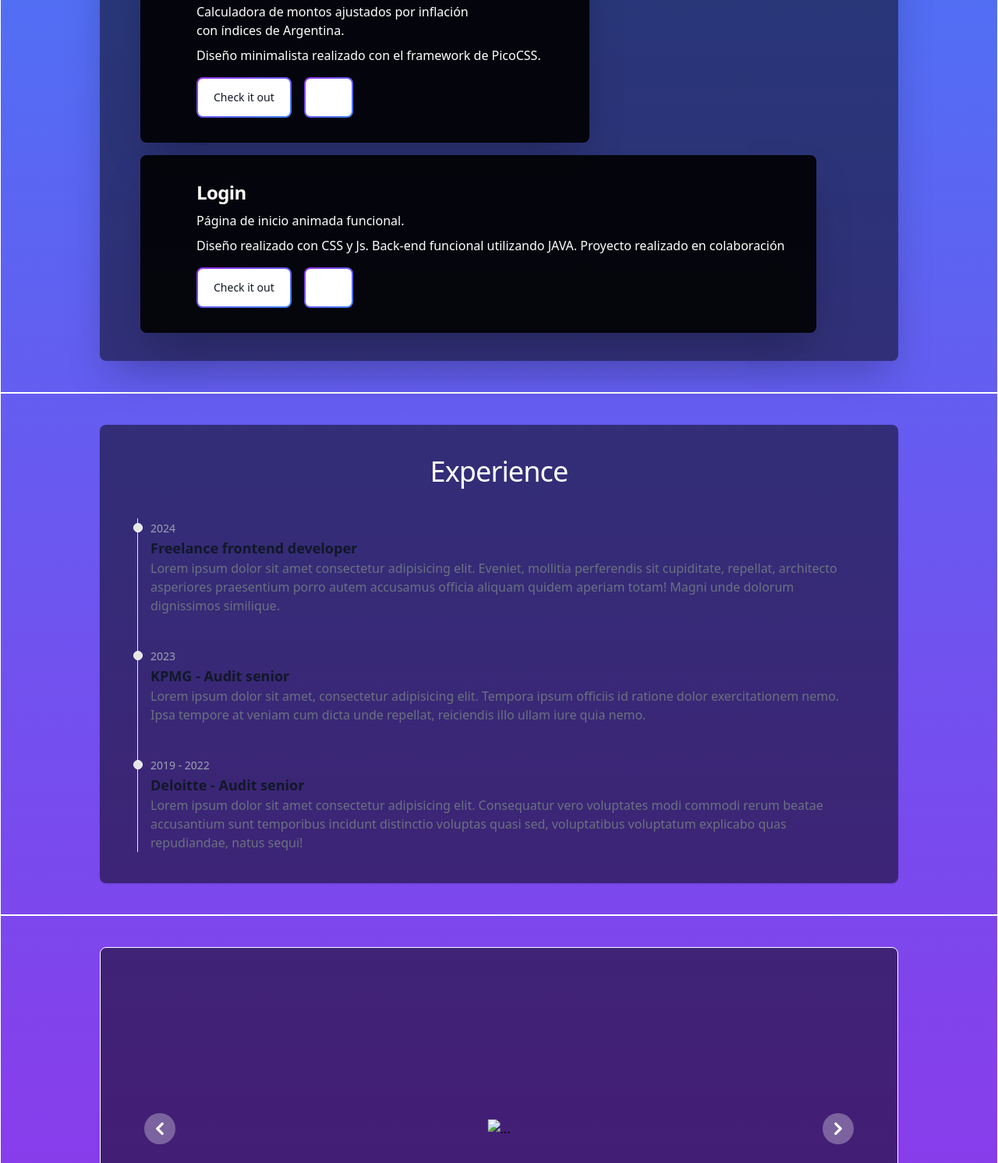
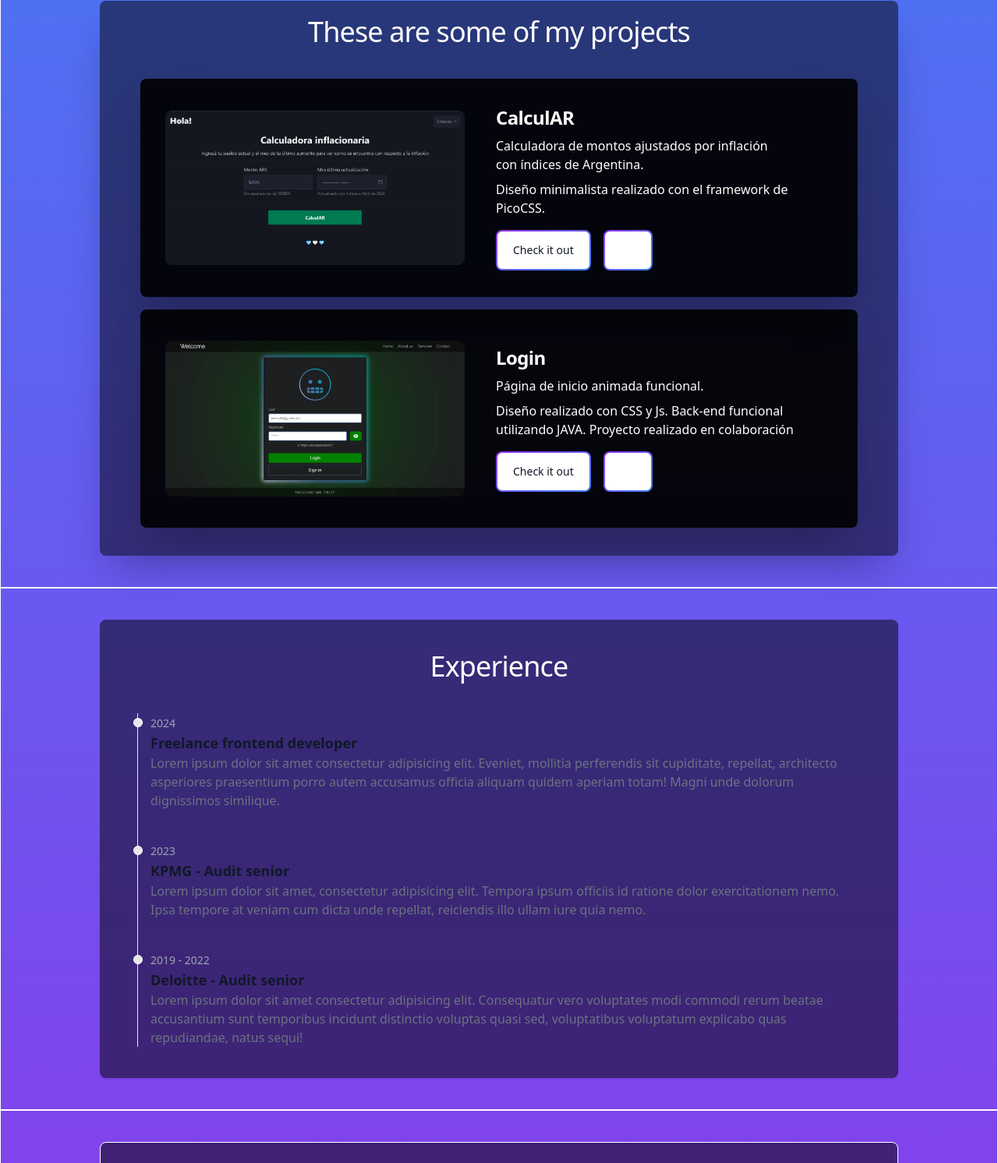
Before and after one commit to MaxiCastaneda/flowbite-tw-project, a plain HTML site: page index.html in a window 1280 px wide. Shown: the part 608-2100 px from the top of the page at 78% size. Drawn offline with nearby package versions, Linux system fonts and the light colour scheme; the site is published under a folder, as on GitHub Pages, so addresses that start at the root find nothing.

Commit message:
img fixed

```diff
--- a/index.html
+++ b/index.html
@@ -16,7 +16,7 @@
     <nav class="fixed top-0 w-full h-16 z-50 bg-white border-gray-200 dark:bg-black dark:bg-opacity-50">
         <div class="max-w-screen-xl flex flex-wrap items-center justify-center mx-auto p-4">
             <a href="https://flowbite.com/" class="flex items-center space-x-3 rtl:space-x-reverse">
-                <img src="/img/max.jpg" class="h-8 rounded-full mr-8  animate-pulse" alt="Max avatar" />
+                <img src="img/max.jpg" class="h-8 rounded-full mr-8  animate-pulse" alt="Max avatar" />
             </a>
             <button data-collapse-toggle="navbar-default" type="button"
                 class="inline-flex items-center p-2 w-10 h-10 justify-center text-sm text-gray-500 rounded-lg md:hidden hover:bg-gray-100 focus:outline-none focus:ring-2 focus:ring-gray-200 dark:text-gray-400 dark:hover:bg-gray-700 dark:focus:ring-gray-600"
@@ -57,7 +57,7 @@
         <div
             class="flex flex-col md:flex-row w-full m-10 md:w-fit h-full justify-center p-5 bg-black bg-opacity-50 rounded-lg">
             <div class="flex justify-center p-4">
-                <img class="rounded-xl object-cover aspect-square" src="/img/max.webp" alt="" />
+                <img class="rounded-xl object-cover aspect-square" src="img/max.webp" alt="" />
             </div>
             <div class="flex flex-col justify-center md:pl-5 md:pr-10 md:items-start">
                 <h1 class="mb-2 text-3xl md:text-5xl font-bold text-white text-center md:text-left">Max Castaneda</h1>
@@ -124,7 +124,7 @@
             <div class="mx-8 mb-4 lg:flex bg-black/90 items-center p-4 rounded-lg shadow-2xl min-w-fit sm:max-w-xl">
                 <div class="flex justify-center items-center m-4">
                     <a href="#" class="relative group aspect-video flex justify-center items-center">
-                        <img class="rounded-lg max-w-sm" src="/img/calcular.webp" alt="" />
+                        <img class="rounded-lg max-w-sm" src="img/calcular.webp" alt="" />
                         <!-- Efecto hover -->
                         <div class="absolute inset-0 flex items-center justify-center bg-black bg-opacity-75 rounded-lg opacity-0 group-hover:opacity-100 transition-opacity duration-300">
                             <div class="flex space-x-4">
@@ -160,7 +160,7 @@
             <div class="mx-8 mb-4 lg:flex bg-black/90 items-center p-4 rounded-lg shadow-2xl min-w-fit sm:max-w-xl">
                 <div class="flex justify-center items-center m-4">
                     <a href="#" class="relative group aspect-video flex justify-center items-center">
-                        <img class="rounded-lg max-w-sm" src="/img/login.webp" alt="" />
+                        <img class="rounded-lg max-w-sm" src="img/login.webp" alt="" />
                         <!-- Efecto hover -->
                         <div class="absolute inset-0 flex items-center justify-center bg-black bg-opacity-75 rounded-lg opacity-0 group-hover:opacity-100 transition-opacity duration-300">
                             <div class="flex space-x-4">
@@ -261,31 +261,31 @@
                 <div class="relative h-56 max-w-5xl overflow-hidden rounded-lg md:h-96">
                     <!-- Item 1 -->
                     <div class="hidden duration-700 ease-in-out" data-carousel-item>
-                        <img src="/img/freecodecamp.png"
+                        <img src="img/freecodecamp.png"
                             class="absolute block max-w-md -translate-x-1/2 -translate-y-1/2 top-1/2 left-1/2"
                             alt="...">
                     </div>
                     <!-- Item 2 -->
                     <div class="hidden duration-700 ease-in-out" data-carousel-item>
-                        <img src="/img/freecodecamp.png"
+                        <img src="img/freecodecamp.png"
                             class="absolute block max-w-md -translate-x-1/2 -translate-y-1/2 top-1/2 left-1/2"
                             alt="...">
                     </div>
                     <!-- Item 3 -->
                     <div class="hidden duration-700 ease-in-out" data-carousel-item>
-                        <img src="/img/freecodecamp.png"
+                        <img src="img/freecodecamp.png"
                             class="absolute block max-w-md -translate-x-1/2 -translate-y-1/2 top-1/2 left-1/2"
                             alt="...">
                     </div>
                     <!-- Item 4 -->
                     <div class="hidden duration-700 ease-in-out" data-carousel-item>
-                        <img src="/img/freecodecamp.png"
+                        <img src="img/freecodecamp.png"
                             class="absolute block max-w-md -translate-x-1/2 -translate-y-1/2 top-1/2 left-1/2"
                             alt="...">
                     </div>
                     <!-- Item 5 -->
                     <div class="hidden duration-700 ease-in-out" data-carousel-item>
-                        <img src="/img/freecodecamp.png"
+                        <img src="img/freecodecamp.png"
                             class="absolute block max-w-md -translate-x-1/2 -translate-y-1/2 top-1/2 left-1/2"
                             alt="...">
                     </div>
```
